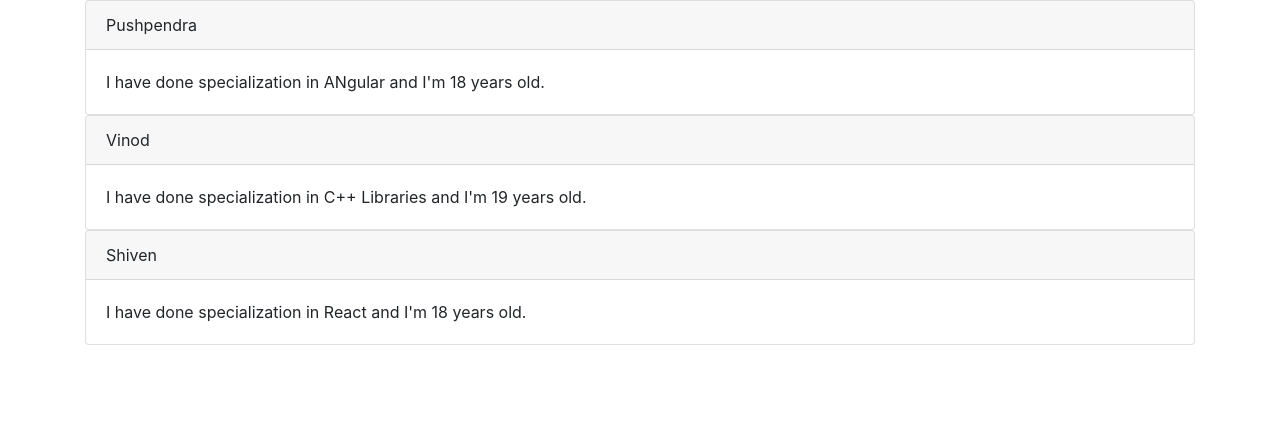
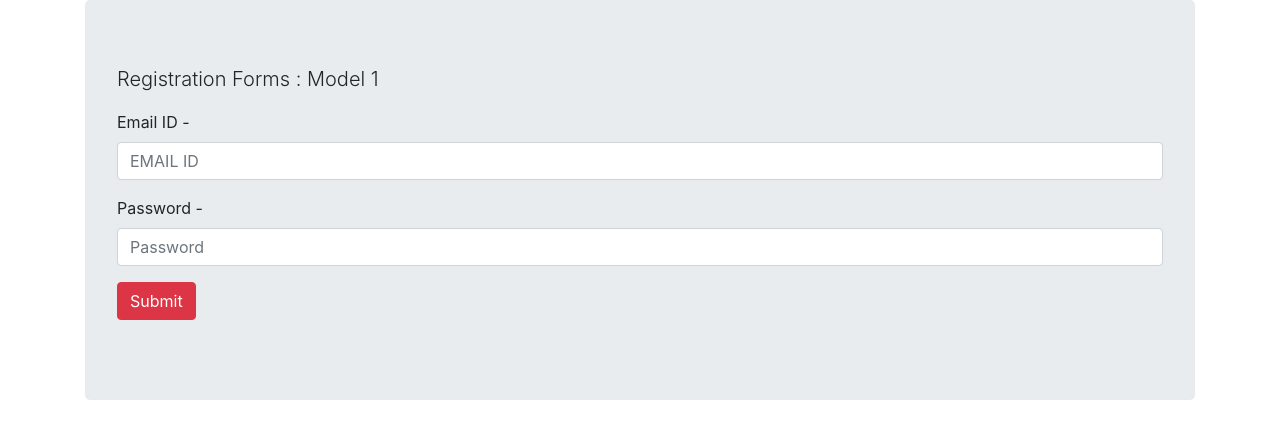
Before and after one commit to Pushpendrahpx/React_Initial_Phase, a React (Create React App) app: page / in a window 1280 px wide. Shown: the top 438 px of the page. Built offline with nearby package versions, Linux system fonts and the light colour scheme.

Commit message:
Completed List, keys and Index As well now going towards Form Handling

```diff
--- a/src/App.js
+++ b/src/App.js
@@ -9,6 +9,8 @@
 import ParentComponent from './components/ParentComponent';
 import ConditionalRendering from './components/ConditionalRendering';
 import Listrendering from './components/listrendering';
+import Stylesheet from './components/Stylesheet';
+import Form1 from './components/forms/form1';
 
 const App = () => {
 
@@ -36,8 +38,11 @@
     <Eventbinding></Eventbinding>
     <ParentComponent></ParentComponent>
     <ConditionalRendering /> */}
-    <Listrendering />
+    {/* <Listrendering /> */}
+    {/* <Stylesheet primary={true} /> */}
+    <Form1 />
     </div>
+
     // <div className='App'>
     //   <StateM></StateM>
     // <Nav></Nav>
--- /dev/null
+++ b/src/components/Inline.js
@@ -0,0 +1,19 @@
+import React from 'react';
+
+function Inline() {
+    const heading = {
+        backgroundColor:'red',
+        color:'white',
+        padding:'10px',
+        margin:'20px',
+        fontSize:'10px',
+        boxShadow:'0 0 0 4px red'
+    }
+    return (
+        <button style={heading}>
+                Hello, World this is Inline JS React based Styling
+        </button>
+    )
+}
+
+export default Inline;
--- /dev/null
+++ b/src/components/Person.js
@@ -0,0 +1,16 @@
+import React from 'react';
+
+function Person({person}) {
+    return (
+        <div className='container'>
+
+            <div className='card'>
+                <div className='card-header'>{person.name}</div>
+                <div className='card-body'>I have done specialization in {person.skill} and I'm {person.age} years old.</div>
+
+            </div>
+          </div>
+    );
+};
+
+export default Person;
--- /dev/null
+++ b/src/components/Stylesheet.js
@@ -0,0 +1,20 @@
+import React from 'react';
+import './mystyles.css';
+import Inline from './Inline';
+
+import './ownStyles.css';
+import myownstyles from './ownStyles.module.css';
+
+function Stylesheet(props) {
+    let primary = props.primary ? 'primary' : '';
+    return (
+        <div>
+            <div className={primary}></div>
+            <Inline />
+            <div className='error display-4'>Error</div>
+            <div className={`${myownstyles.success} display-4`} >Success</div>
+        </div>
+    )
+}
+
+export default Stylesheet;
--- /dev/null
+++ b/src/components/forms/form1.js
@@ -0,0 +1,39 @@
+import React, { Component } from 'react'
+
+class form1 extends Component {
+    constructor(props) {
+        super(props)
+
+        this.state = {
+
+        }
+    }
+
+    render() {
+        return (
+            <div className='container'>
+                <div className='jumbotron'>
+                    <form>
+                        <div className='form-group'>
+
+                          <div className='lead'>Registration Forms : Model 1</div>
+                        </div>
+                        <div className='form-group'>
+                            <label>Email ID - </label>
+                            <input type='email' placeholder='EMAIL ID' className='form-control' />
+                        </div>
+                        <div className='form-group'>
+                            <label>Password - </label>
+                            <input type='password' placeholder='Password' className='form-control' />
+                        </div>
+                        <div className='form-group'>
+                            <button type='button' className='btn btn-danger btn-large large '>Submit</button>
+                        </div>
+                    </form>
+                </div>
+            </div>
+        )
+    }
+}
+
+export default form1;
--- a/src/components/listrendering.js
+++ b/src/components/listrendering.js
@@ -1,4 +1,5 @@
 import React from 'react';
+import Person from './Person';
 
 function listrendering(props) {
     const names = ["Pushpendra","Vinod","Shiven"];
@@ -20,13 +21,7 @@
     }];
     const nameList = names.map(name=><div className='lead'>{name}</div>);
     const data = person.map((person)=>(
-        <div className=' container'>
-            <div className='card'>
-            <div className='card-header'>{person.name}</div>
-            <div className='card-body'>I have done specialization in {person.skill} and I'm {person.age} years old.</div>
-
-            </div>
-          </div>
+        <Person key={person.id} person={person} />
     ));
     return (
         <div>
--- /dev/null
+++ b/src/components/mystyles.css
@@ -0,0 +1,4 @@
+.primary{
+    color:pink;
+
+}
--- /dev/null
+++ b/src/components/ownStyles.css
@@ -0,0 +1,3 @@
+.error{
+    color:Red;
+}
--- /dev/null
+++ b/src/components/ownStyles.module.css
@@ -0,0 +1,3 @@
+.success{
+    color:green;
+}
```
